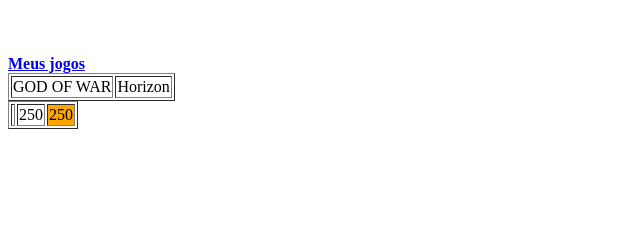
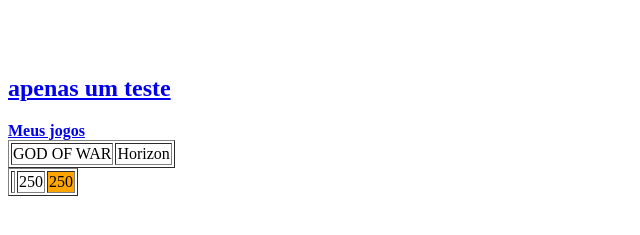
Before and after one commit to rafaelpardim/Aulagit, a plain HTML site: page Index.html in a window 1280 px wide. Shown: the part 61-296 px from the top of the page, without its empty margins (0-640 px from the left). Drawn offline with Linux system fonts and the light colour scheme.

Commit message:
acrescentado um texto

```diff
--- a/Index.html
+++ b/Index.html
@@ -9,7 +9,7 @@
 <body>
   <h1>MEU JOGOS PS4</h1> <br>
   <a href="Jogos.html"><br>
-
+    <h2> apenas um teste</h2>
    <strong>Meus jogos</strong>
 
   </a>
```
